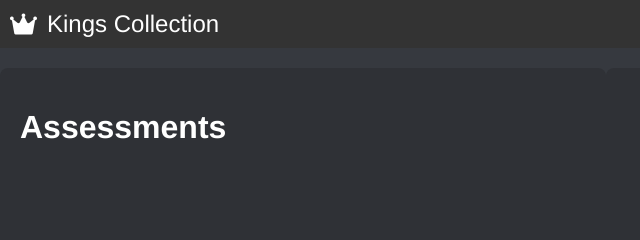
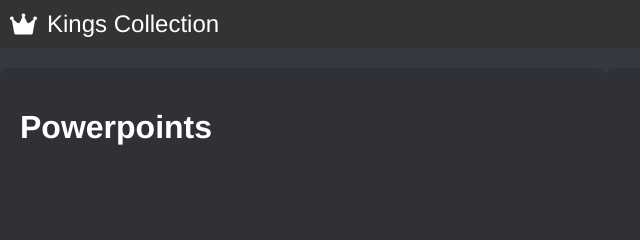
Before and after one commit to Powerpoints2727/Powerpoints, a plain HTML site: page index.html in a window 1280 px wide. Shown: the top 240 px of the page, 0-640 px from the left. Drawn offline with Linux system fonts and the light colour scheme; no server answers.

Commit message:
Update index.html

```diff
--- a/index.html
+++ b/index.html
@@ -3,7 +3,7 @@
 <head>
     <meta charset="UTF-8">
     <meta name="viewport" content="width=device-width, initial-scale=1.0">
-    <title>Assessments - Kings Collection</title>
+    <title>Powerpoints - Kings Collection</title>
     <style>
         body {
             background-color: #36393f;
@@ -128,7 +128,7 @@
     </nav>
     <div class="container">
         <div class="content">
-            <h1>Assessments</h1>
+            <h1>Powerpoints</h1>
             <ul id="fileList"></ul>
         </div>
         <div class="preview">
```
